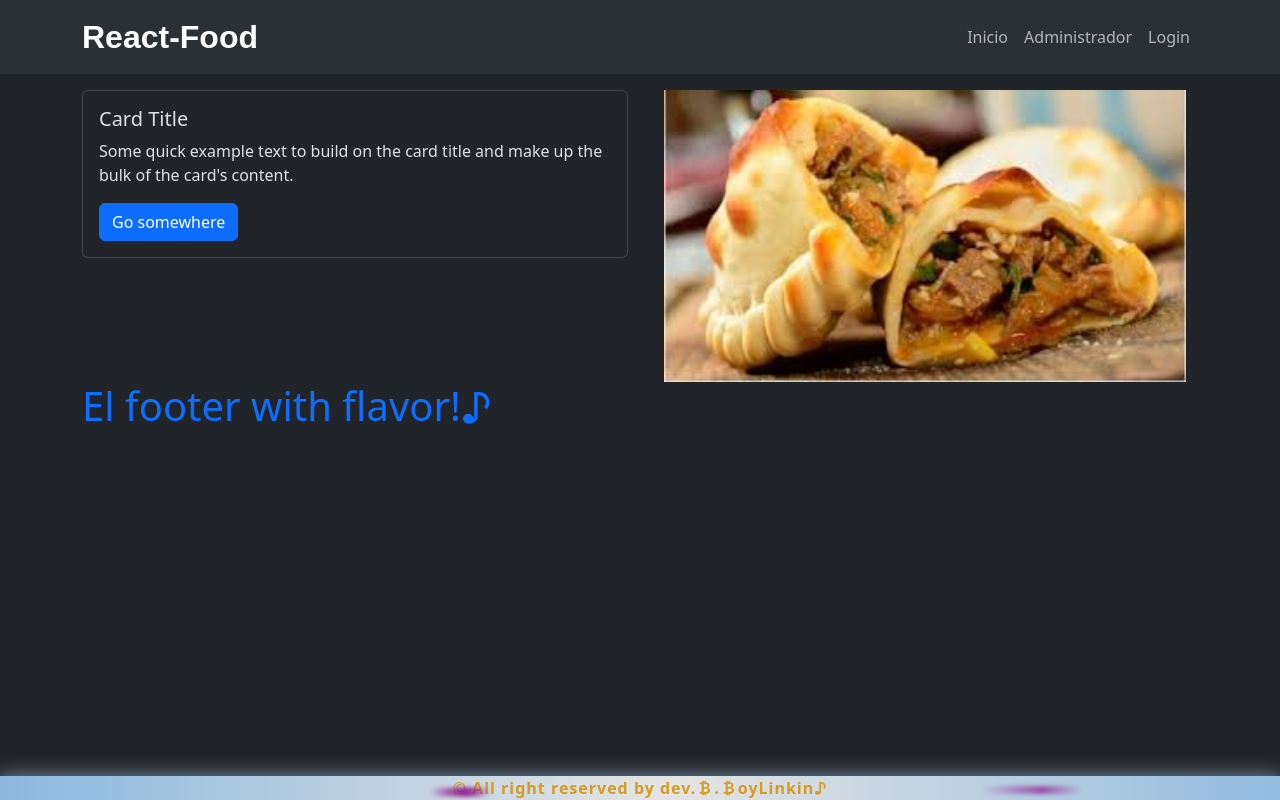
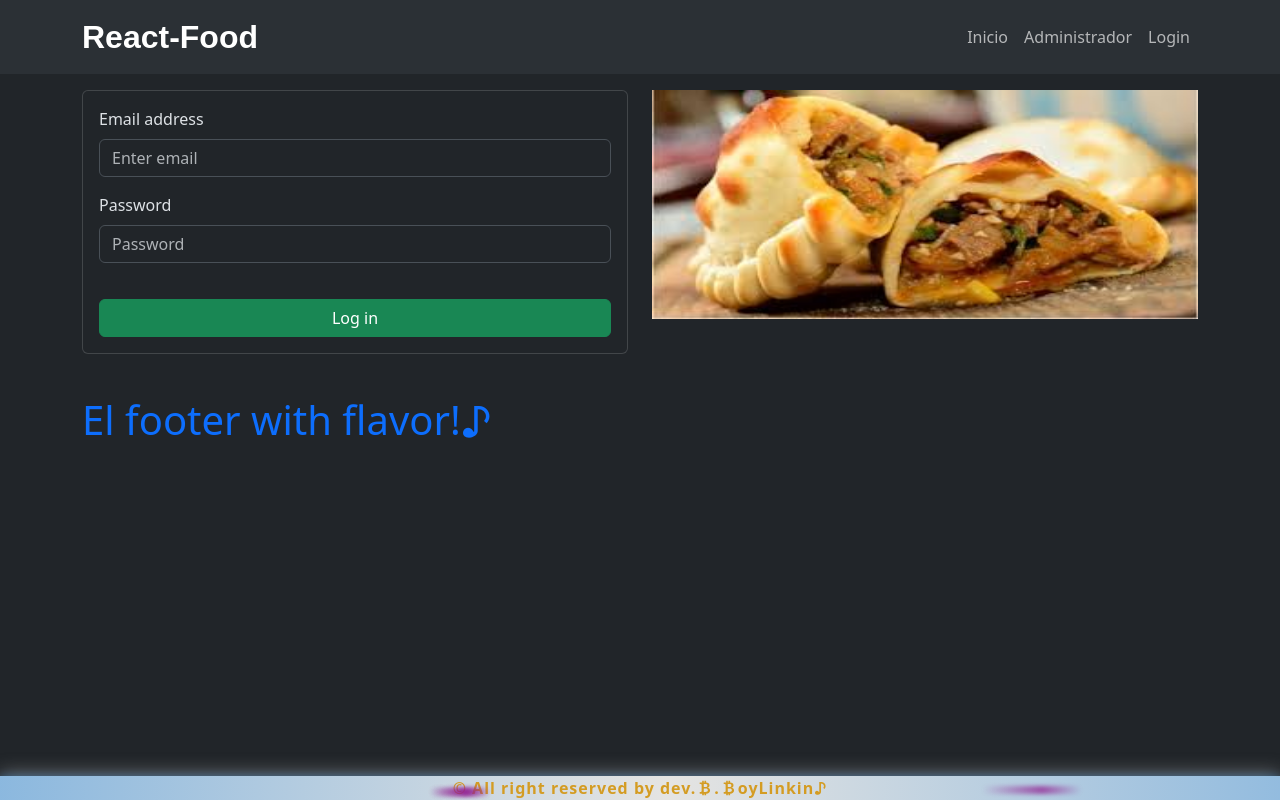
Before and after one commit to Pablo-German-Jimenez/react-routes-crud-food, a React (Vite) app: page /login in a window 1280 px wide. Built offline with nearby package versions, Linux system fonts and the light colour scheme; a web font is replaced by a local one.

Commit message:
setting validations hook bootstrap

```diff
--- a/src/components/pages/Login.jsx
+++ b/src/components/pages/Login.jsx
@@ -1,24 +1,71 @@
-import { Card, Button, Row, Col } from "react-bootstrap";
+import { Card, Button, Row, Col, Form } from "react-bootstrap";
+import { useForm } from "react-hook-form";
+const Login = () => {
+  const {
+    register,
+    handleSubmit,
+    formState: { errors },
+  } = useForm();
 
+  const onSubmit = (data) => {
+    console.log(data);
+  };
 
-const Login = () => {
   return (
     <div>
       <Row xs={1} md={2}>
         <Col>
           <Card>
             <Card.Body>
-              <Card.Title>Card Title</Card.Title>
-              <Card.Text>
-                Some quick example text to build on the card title and make up
-                the bulk of the card's content.
-              </Card.Text>
-              <Button variant="primary">Go somewhere</Button>
+              <Form onSubmit={handleSubmit(onSubmit)}>
+                <Form.Group className="mb-3" controlId="formBasicEmail">
+                  <Form.Label>Email address</Form.Label>
+                  <Form.Control
+                    type="email"
+                    placeholder="Enter email"
+                    {...register("email", {
+                      required: "required email",
+                      pattern: {
+                        value:
+                          /^[a-zA-Z0-9.!#$%&'*+/=?^_`{|}~-]+@[a-zA-Z0-9-]+(?:\.[a-zA-Z0-9-]+)*$/,
+                        message: "wrong email!",
+                      },
+                    })}
+                  />
+                  <Form.Text className="text-danger ">
+                    {errors.email?.message}
+                  </Form.Text>
+                </Form.Group>
+                <Form.Group className="mb-3" controlId="formBasicPassword">
+                  <Form.Label>Password</Form.Label>
+                  <Form.Control
+                    type="password"
+                    placeholder="Password"
+                    {...register("password", {
+                      required: "wrong password",
+                      maxLength: 10,
+                      message: "excedeed the max length",
+                    })}
+                  />
+                </Form.Group>
+                <div className="d-grid  ">
+                  <Form.Text className="mb-3 text-danger">
+                    {errors.password?.message}
+                  </Form.Text>
+                  <Button variant="success" type="submit">
+                    Log in
+                  </Button>
+                </div>
+              </Form>
             </Card.Body>
           </Card>
         </Col>
         <Col>
-          <img src="./empanaditas.jpeg "alt="Empanaditas" className="container-fluid" />
+          <img
+            src="./empanaditas.jpeg "
+            alt="Empanaditas"
+            className="w-100 h-75"
+          />
         </Col>
       </Row>
     </div>
```
